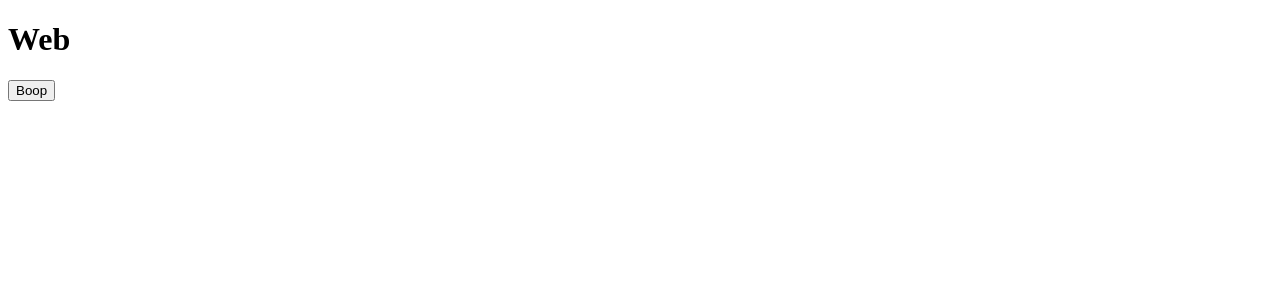
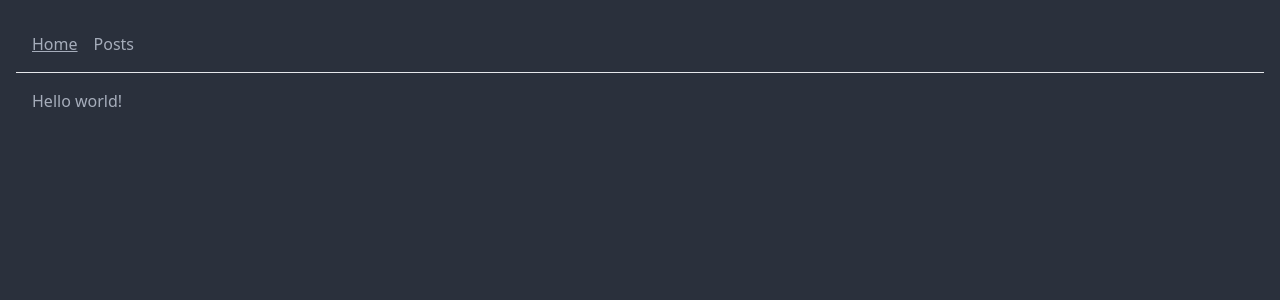
Before and after one commit to mamersfo/ffs-website-archetype, a Next.js app in the folder apps/web/: page / in a window 1280 px wide. Shown: the top 300 px of the page. Built offline with nearby package versions, Linux system fonts and the light colour scheme.

Commit message:
Add app directory

```diff
--- /dev/null
+++ b/apps/web/app/head.tsx
@@ -0,0 +1,6 @@
+
+export default function Head () {
+    return (
+        <title>FFS Website Archetype</title>
+    )
+}
--- /dev/null
+++ b/apps/web/app/layout.tsx
@@ -0,0 +1,20 @@
+import { NavLink } from './nav-link'
+import '../styles/globals.css'
+
+export default function RootLayout ({children}: { children: React.ReactNode }) {
+    return (
+        <html lang='nl' data-theme='dark'>
+            <body className='p-4'>
+                <header className='border-b p-4'>
+                    <nav className='space-x-4'>
+                        <NavLink href='/'>Home</NavLink>
+                        <NavLink href='/posts'>Posts</NavLink>
+                    </nav>
+                </header>
+                <div className='p-4'>
+                    {children}
+                </div>
+            </body>
+        </html>
+    )
+}
--- /dev/null
+++ b/apps/web/app/nav-link.tsx
@@ -0,0 +1,23 @@
+'use client'
+
+import Link from 'next/link'
+import { useSelectedLayoutSegment } from 'next/navigation'
+
+interface NavLinkProps {
+    href: string
+    children: React.ReactNode
+}
+
+export const NavLink = ({href, children}: NavLinkProps) => {
+
+    let segment = useSelectedLayoutSegment()
+    let active = href === `/${segment || ''}`
+
+    return (
+        <Link
+            className={active ? 'underline' : ''}
+            href={href}>
+                {children}
+        </Link>
+    )
+}
--- /dev/null
+++ b/apps/web/app/page.tsx
@@ -0,0 +1,6 @@
+
+export default function Home () {
+    return (
+        <div>Hello world!</div>
+    )
+}
--- /dev/null
+++ b/apps/web/app/posts/page.tsx
@@ -0,0 +1,6 @@
+
+export default function Page () {
+    return (
+        <div>Posts page</div>
+    )
+}
--- a/apps/web/next.config.js
+++ b/apps/web/next.config.js
@@ -1,4 +1,6 @@
 module.exports = {
   reactStrictMode: true,
-  transpilePackages: ["ui"],
+  experimental: {
+    appDir: true
+  },
 };
--- a/apps/web/pages/index.tsx
+++ /dev/null
@@ -1,10 +0,0 @@
-import { Button } from "ui";
-
-export default function Web() {
-  return (
-    <div>
-      <h1>Web</h1>
-      <Button />
-    </div>
-  );
-}
```
Also changed, not shown: apps/web/tsconfig.json (+9 -2 lines).
